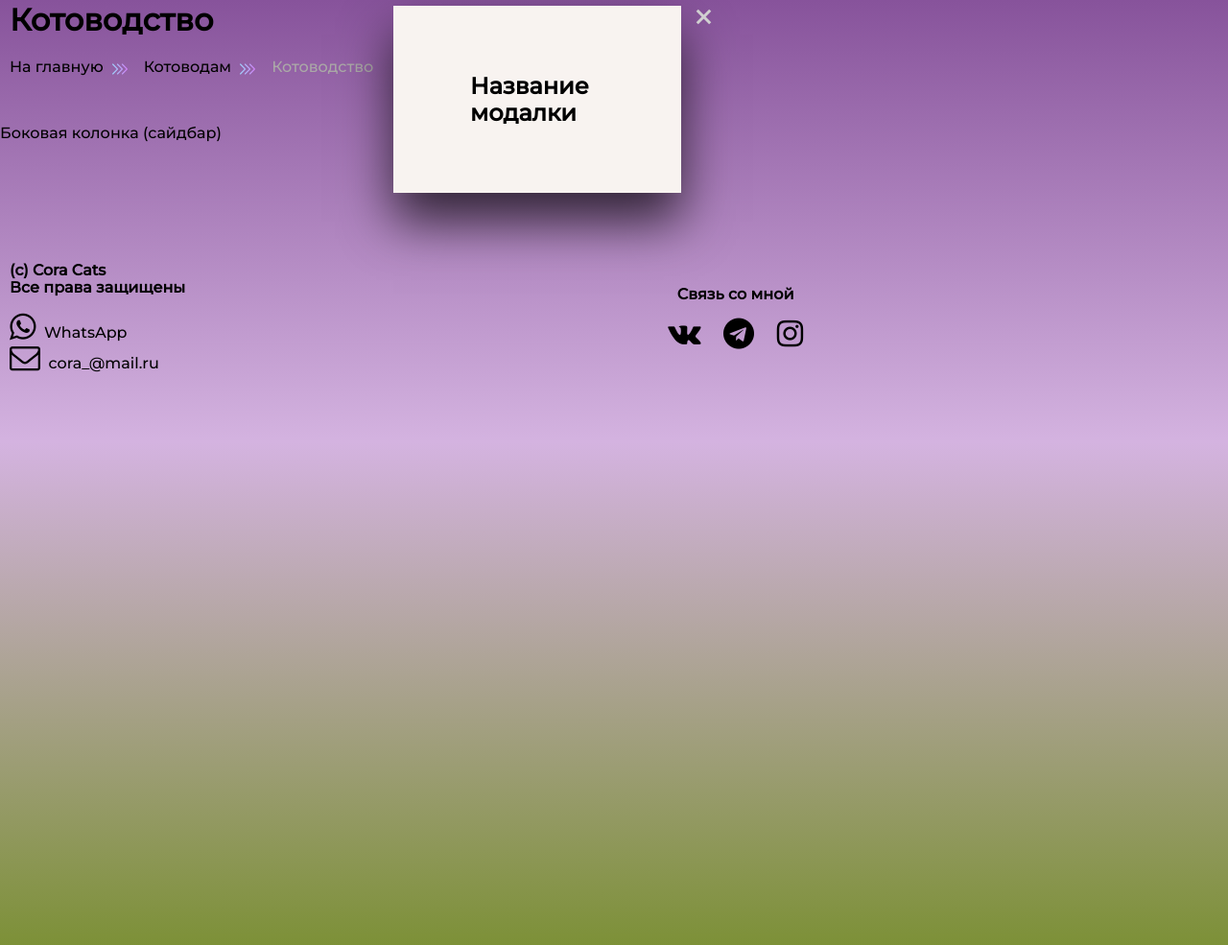
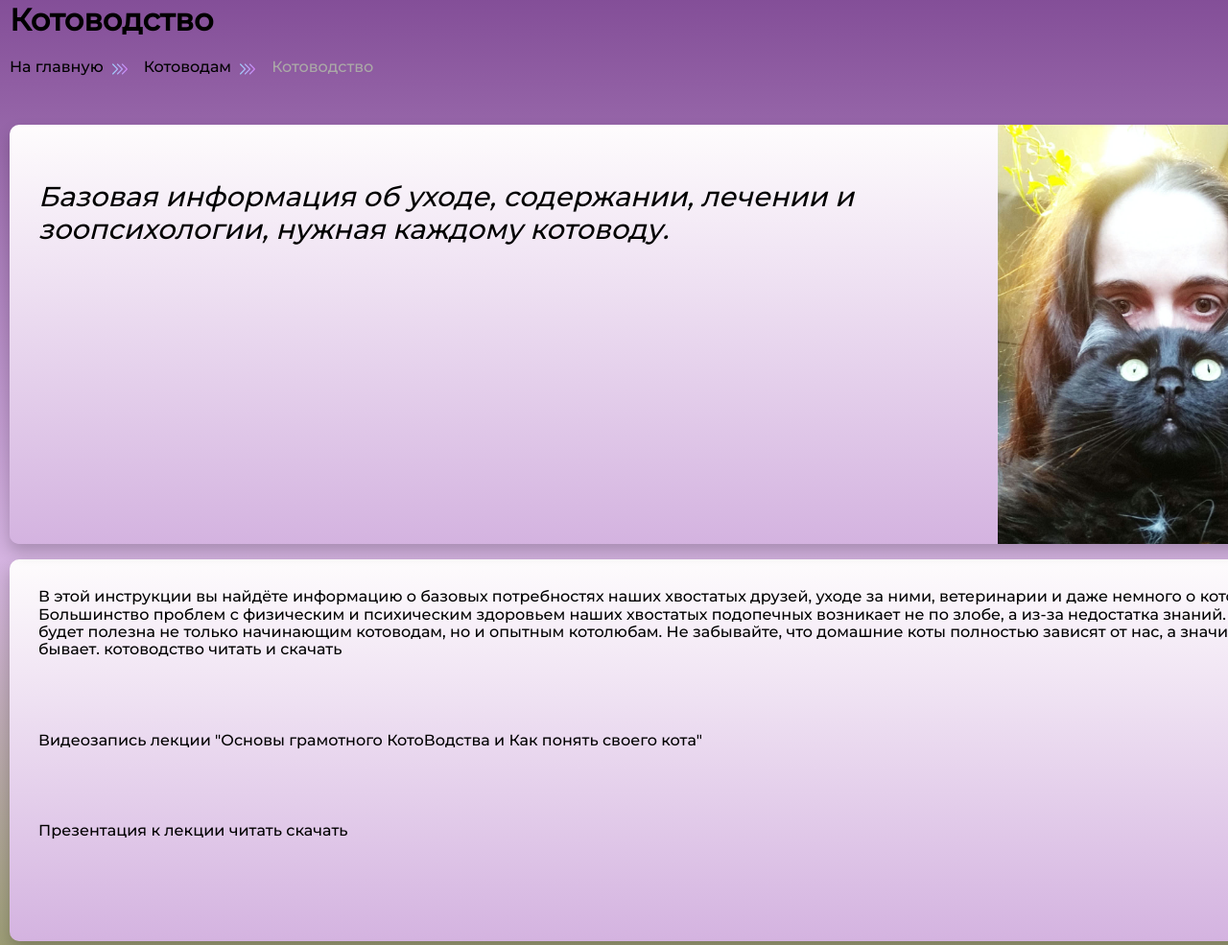
Before and after one commit to blue-anemia/cora_cats, a plain HTML site: page cat-owners-book.html in a window 1280 px wide. Shown: the part 114-1099 px from the top of the page at 96% size. Drawn offline with nearby package versions, Linux system fonts and the light colour scheme; files that its build step writes are made by us from their sources.

Commit message:
Начало котоводство

```diff
--- a/cat-owners-book.html
+++ b/cat-owners-book.html
@@ -63,10 +63,33 @@
             <li>Котоводам</li>
             <li class="breadcrumbs-current">Котоводство</li>
         </ul>
+        <div class="cora-container">
+            <p class="kotovodstvo-text">
+                <i>Базовая информация об уходе, содержании, лечении и зоопсихологии, нужная каждому котоводу.
+                </i>
+            </p>
+            <img class="kotovodstvo-photo" src="images/kotovodstvo.jpg" width="350">
+        </div>
+        <div class="kotovodstvo-container">
+            <p class="kotovodstvo-info">
+                В этой инструкции вы найдёте информацию о базовых потребностях наших хвостатых друзей, уходе за ними,
+                ветеринарии и даже немного о котопсихологии. Большинство проблем с физическим и психическим здоровьем
+                наших хвостатых подопечных возникает не по злобе, а из-за недостатка знаний. Эта инструкция будет
+                полезна не только начинающим котоводам, но и опытным котолюбам. Не забывайте, что домашние коты
+                полностью зависят от нас, а значит, знаний много не бывает.
+
+                котоводство читать и скачать
+            <p>
+                Видеозапись лекции "Основы грамотного КотоВодства и Как понять своего кота"
+            </p>
+            <p>
+                Презентация к лекции
+                читать скачать
+            </p>
+            </p>
+        </div>
+
     </main>
-    <aside>
-        Боковая колонка (сайдбар)
-    </aside>
     <footer class="main-footer">
         <div class="container">
             <p class="footer-info">
@@ -100,11 +123,7 @@
             </p>
         </div>
     </footer>
-    <!-- Модалки  -->
-    <section class="modal modal-cats">
-        <h2>Название модалки</h2>
-        <button class="modal-close" type="button">Закрыть</span>
-    </section>
+
 </body>
 
 </html>
--- a/styles/main.css
+++ b/styles/main.css
@@ -625,6 +625,29 @@ summary {
 
 /* конец оформления кнопки */
 
+/* стили для страницы котоводство */
+.kotovodstvo-text {
+    padding: 30px;
+    font-size: 20px;
+    flex: none;
+    width: 1030px;
+    font-size: 180%;
+}
+
+.kotovodstvo-photo {}
+
+.kotovodstvo-container {
+    margin: 0;
+    padding: 0;
+    background: linear-gradient(to top, #D4B3E0, #FEFCFD);
+    box-shadow: 0px 8px 16px 0px rgba(0, 0, 0, 0.2);
+    border-radius: 10px;
+}
+
+.kotovodstvo-container p {
+    padding: 30px;
+}
+
 /* Всплывающая форма (модалка) */
 
 .modal {
```
Also changed, not shown: images/kotovodstvo.jpg (added).
